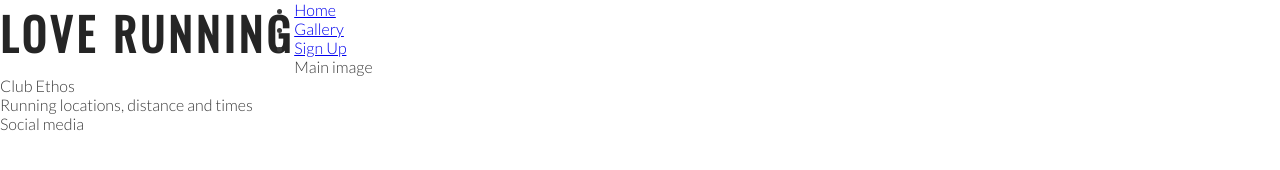
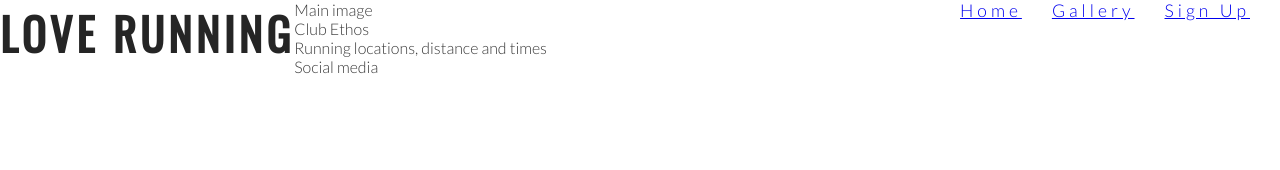
Before and after one commit to AlexDralur/love-running, a plain HTML site: page index.html in a window 1280 px wide. Drawn offline with nearby package versions, Linux system fonts and the light colour scheme.

Commit message:
Add styles for navigation menu

```diff
--- a/assets/css/style.css
+++ b/assets/css/style.css
@@ -25,3 +25,17 @@ h1,h2{
     float: left;
     font-size: 280%;
 }
+
+/* Navigation links */
+
+#menu{
+    font-size: 110%;
+    letter-spacing: 4px;
+    float: right;
+}
+
+#menu li {
+    float: left;
+    list-style-type: none;
+    margin-right: 30px;
+}
--- a/index.html
+++ b/index.html
@@ -15,7 +15,7 @@
             <h1 id="logo">Love Running</h1>
         </a>
         <nav>
-            <ul>
+            <ul id="menu">
                 <li>
                     <a href="index.html">Home</a>
                 </li>
```
